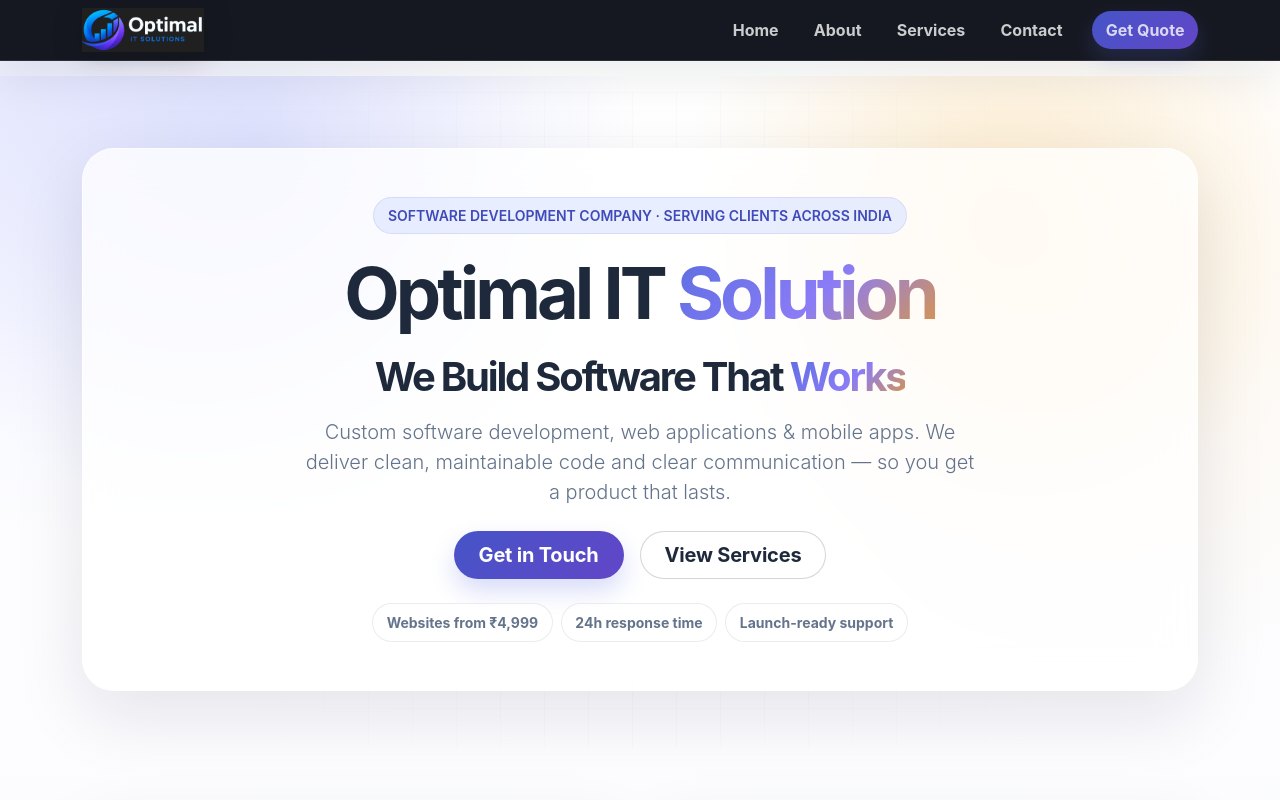
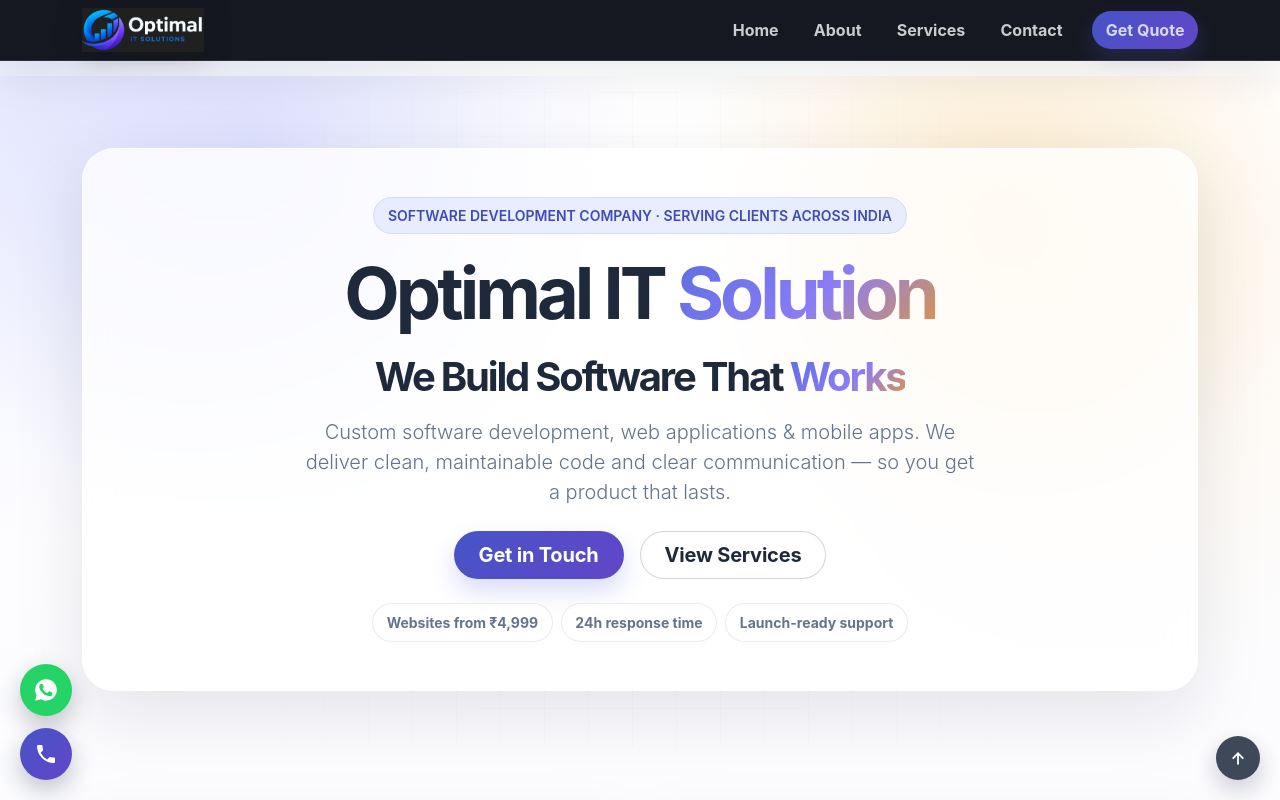
Before and after one commit to vivekanand27/optimal-it-solution, a Next.js app: page / in a window 1280 px wide. Shown: the top 800 px of the page. Built offline with nearby package versions, Linux system fonts and the light colour scheme.

Commit message:
Showing call button

```diff
--- a/app/globals.css
+++ b/app/globals.css
@@ -419,3 +419,80 @@
     font-size: 3rem;
   }
 }
+
+.floating-actions {
+  position: fixed;
+  bottom: 1.25rem;
+  z-index: 1050;
+  display: flex;
+  flex-direction: column;
+  align-items: center;
+  gap: 0.75rem;
+}
+
+.floating-actions-left {
+  left: 1.25rem;
+}
+
+.floating-actions-right {
+  right: 1.25rem;
+}
+
+.floating-btn {
+  display: inline-flex;
+  align-items: center;
+  justify-content: center;
+  width: 3.25rem;
+  height: 3.25rem;
+  border-radius: 50%;
+  border: none;
+  color: #fff;
+  box-shadow: 0 10px 25px rgba(15, 23, 42, 0.25);
+  transition: transform 0.2s ease, box-shadow 0.2s ease;
+}
+
+.floating-btn:hover,
+.floating-btn:focus-visible {
+  transform: translateY(-3px);
+  color: #fff;
+}
+
+.floating-btn-whatsapp {
+  background: #25d366;
+}
+
+.floating-btn-call {
+  background: linear-gradient(135deg, #4654c8 0%, #6246c7 100%);
+}
+
+.floating-btn-top {
+  width: 2.75rem;
+  height: 2.75rem;
+  background: var(--brand-ink);
+  opacity: 0.85;
+}
+
+@media (max-width: 575.98px) {
+  .floating-actions {
+    bottom: 1rem;
+    gap: 0.6rem;
+  }
+
+  .floating-actions-left {
+    left: 1rem;
+  }
+
+  .floating-actions-right {
+    right: 1rem;
+  }
+
+  .floating-btn {
+    width: 2.9rem;
+    height: 2.9rem;
+  }
+
+  .floating-btn-top {
+    width: 2.5rem;
+    height: 2.5rem;
+  }
+}
--- a/app/layout.tsx
+++ b/app/layout.tsx
@@ -1,6 +1,7 @@
 import type { Metadata } from "next";
 import Script from "next/script";
 import { BootstrapClient } from "@/components/BootstrapClient";
+import { FloatingActions } from "@/components/FloatingActions";
 import { JsonLd } from "@/components/JsonLd";
 import "./globals.css";
 
@@ -97,6 +98,7 @@
       <body className="min-vh-100">
         <JsonLd />
         {children}
+        <FloatingActions />
         <BootstrapClient />
       </body>
     </html>
--- /dev/null
+++ b/components/FloatingActions.tsx
@@ -0,0 +1,57 @@
+"use client";
+
+export function FloatingActions() {
+  const phoneNumber = "+918851335509";
+  const whatsappNumber = "918851335509";
+  const whatsappMessage = encodeURIComponent(
+    "Hi Optimal IT Solution, I'd like to know more about your services."
+  );
+
+  const scrollToTop = () => {
+    window.scrollTo({ top: 0, behavior: "smooth" });
+  };
+
+  return (
+    <>
+      <div className="floating-actions floating-actions-left">
+        <a
+          href={`https://wa.me/${whatsappNumber}?text=${whatsappMessage}`}
+          target="_blank"
+          rel="noopener noreferrer"
+          className="floating-btn floating-btn-whatsapp"
+          aria-label="Chat with us on WhatsApp"
+          title="Chat on WhatsApp"
+        >
+          <svg viewBox="0 0 24 24" width="26" height="26" fill="currentColor" aria-hidden="true">
+            <path d="M12.04 2c-5.52 0-10 4.48-10 10 0 1.77.46 3.45 1.27 4.9L2 22l5.25-1.38a9.94 9.94 0 0 0 4.79 1.22h.01c5.52 0 10-4.48 10-10s-4.48-9.84-10.01-9.84Zm5.86 14.3c-.25.7-1.23 1.28-2 1.44-.55.11-1.26.2-3.66-.78-3.07-1.27-5.05-4.4-5.2-4.6-.15-.2-1.25-1.66-1.25-3.17s.79-2.25 1.07-2.56c.28-.31.6-.38.8-.38h.58c.19 0 .43-.07.68.52.25.6.85 2.06.92 2.21.07.15.12.33.02.53-.1.2-.15.32-.3.5-.15.18-.31.4-.44.53-.15.15-.3.31-.13.6.17.3.75 1.24 1.62 2.01 1.12.99 2.05 1.3 2.35 1.45.3.15.48.13.65-.08.18-.2.75-.87.95-1.17.2-.3.4-.25.68-.15.28.1 1.77.83 2.08 .98.31.15.51.23.59.35.08.13.08.75-.17 1.45Z" />
+          </svg>
+        </a>
+
+        <a
+          href={`tel:${phoneNumber}`}
+          className="floating-btn floating-btn-call"
+          aria-label="Call us"
+          title="Call us"
+        >
+          <svg viewBox="0 0 24 24" width="24" height="24" fill="currentColor" aria-hidden="true">
+            <path d="M6.62 10.79a15.05 15.05 0 0 0 6.59 6.59l2.2-2.2a1 1 0 0 1 1.02-.24 11.36 11.36 0 0 0 3.57.57 1 1 0 0 1 1 1V20a1 1 0 0 1-1 1A17 17 0 0 1 3 4a1 1 0 0 1 1-1h3.5a1 1 0 0 1 1 1 11.36 11.36 0 0 0 .57 3.57 1 1 0 0 1-.25 1.02l-2.2 2.2Z" />
+          </svg>
+        </a>
+      </div>
+
+      <div className="floating-actions floating-actions-right">
+        <button
+          type="button"
+          onClick={scrollToTop}
+          className="floating-btn floating-btn-top"
+          aria-label="Back to top"
+          title="Back to top"
+        >
+          <svg viewBox="0 0 24 24" width="22" height="22" fill="currentColor" aria-hidden="true">
+            <path d="M12 5.5 5.5 12l1.42 1.42L11 9.33V19h2V9.33l4.08 4.09L18.5 12 12 5.5Z" />
+          </svg>
+        </button>
+      </div>
+    </>
+  );
+}
```
